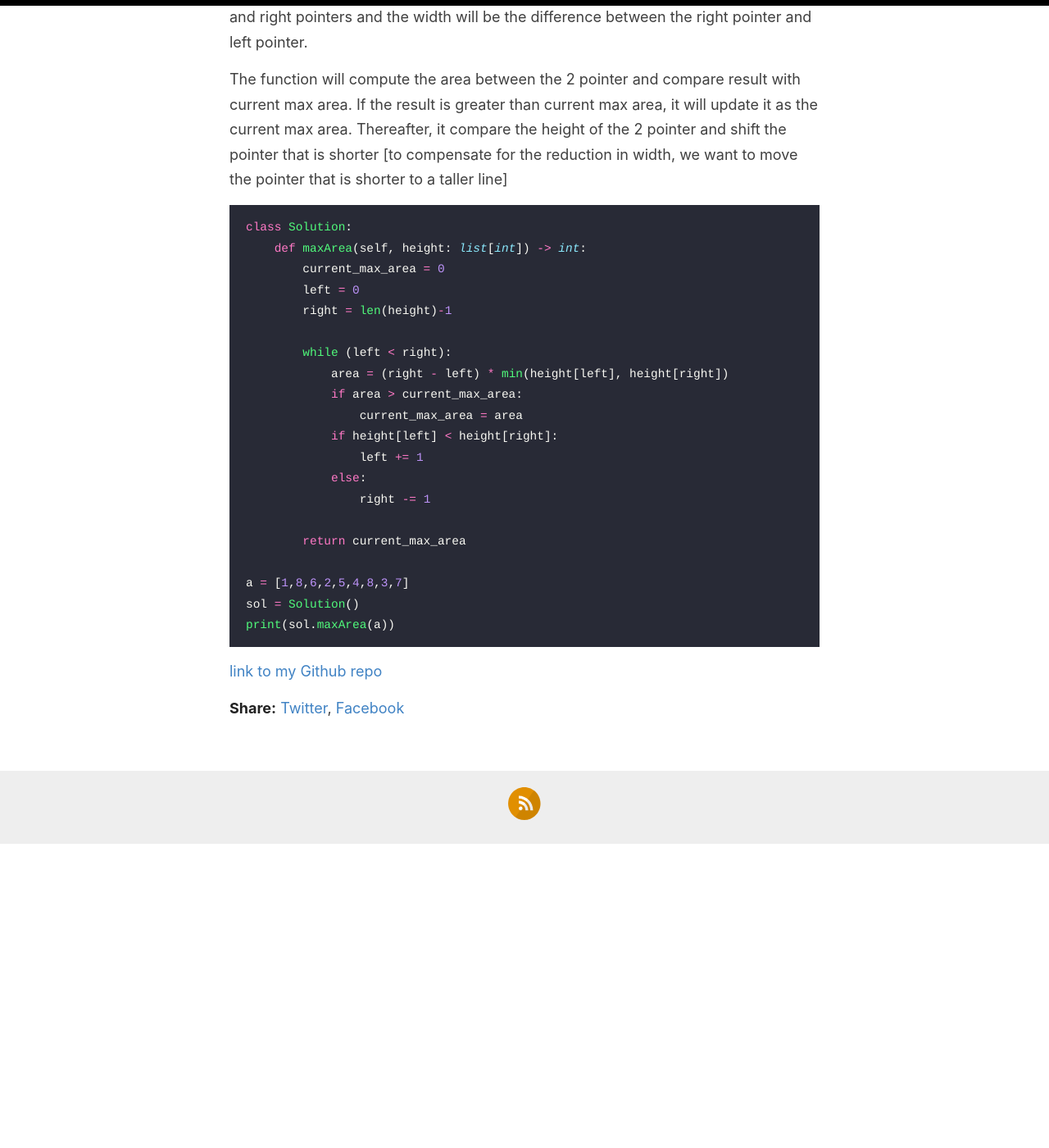
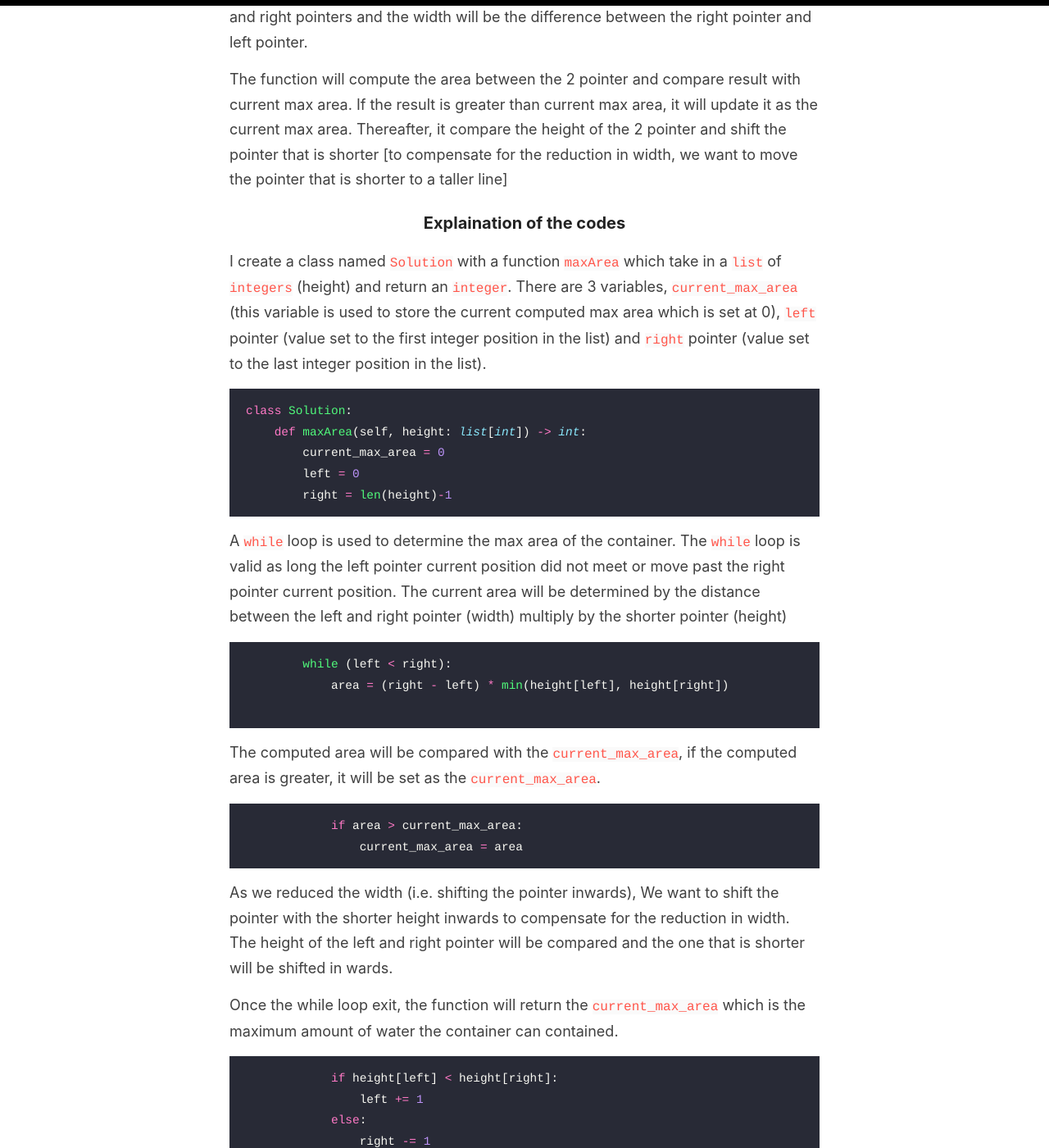
Before and after one commit to mr-chew/mr-chew.github.io, a Jekyll site: the page built from _posts/2022-2-15-Container-With-Most-Water.md, in a window 1280 px wide and 1400 px high, scrolled down 783 px. Shown: the whole window at 82% size. Built offline with Jekyll 4.4.1, drawn with Linux system fonts in a browser that asks for light colours; before the commit the page ends 1812 px from its top, so only the background shows below that; some of the changed text lies outside the part shown.

Commit message:
Added explaination of the codes.

````diff
--- a/_posts/2022-2-15-Container-With-Most-Water.md
+++ b/_posts/2022-2-15-Container-With-Most-Water.md
@@ -22,27 +22,47 @@ Therefore the height of the container will be the lower of the two elements at t
 
 The function will compute the area between the 2 pointer and compare result with current max area. If the result is greater than current max area, it will update it as the current max area. Thereafter, it compare the height of the 2 pointer and shift the pointer that is shorter [to compensate for the reduction in width, we want to move the pointer that is shorter to a taller line]
 
+### Explaination of the codes
+
+I create a class named `Solution` with a function `maxArea` which take in a `list` of `integers` (height) and return an `integer`. There are 3 variables, `current_max_area` (this variable is used to store the current computed max area which is set at 0), `left` pointer (value set to the first integer position in the list) and `right` pointer (value set to the last integer position in the list).
+
 ```python
 class Solution:
     def maxArea(self, height: list[int]) -> int:
         current_max_area = 0
         left = 0
         right = len(height)-1
+```
 
+A `while` loop is used to determine the max area of the container. The `while` loop is valid as long the left pointer current position did not meet or move past the right pointer current position. The current area will be determined by the distance between the left and right pointer (width) multiply by the shorter pointer (height)
+```python
         while (left < right):
             area = (right - left) * min(height[left], height[right])
+
+```
+
+The computed area will be compared with the `current_max_area`, if the computed area is greater, it will be set as the `current_max_area`.
+```python
             if area > current_max_area:
                 current_max_area = area
+```
+
+As we reduced the width (i.e. shifting the pointer inwards), We want to shift the pointer with the shorter height inwards to compensate for the reduction in width. The height of the left and right pointer will be compared and the one that is shorter will be shifted in wards.
+
+Once the while loop exit, the function will return the `current_max_area` which is the maximum amount of water the container can contained.
+```python
             if height[left] < height[right]:
                 left += 1
             else:
                 right -= 1
 
         return current_max_area
+```
 
+To run the function written above, we will assign values to integer list variable `a` and instantiate `sol` as the `Solution` class. To run the maxArea function, `sol.maxArea(a)` is used and the `print` function is used to output the result on our terminal
+```python
 a = [1,8,6,2,5,4,8,3,7]
 sol = Solution()
 print(sol.maxArea(a))
 ```
-
 [link to my Github repo](https://github.com/mr-chew/leetcode/blob/main/container-with-most-water.py "My Github's repo")
````
